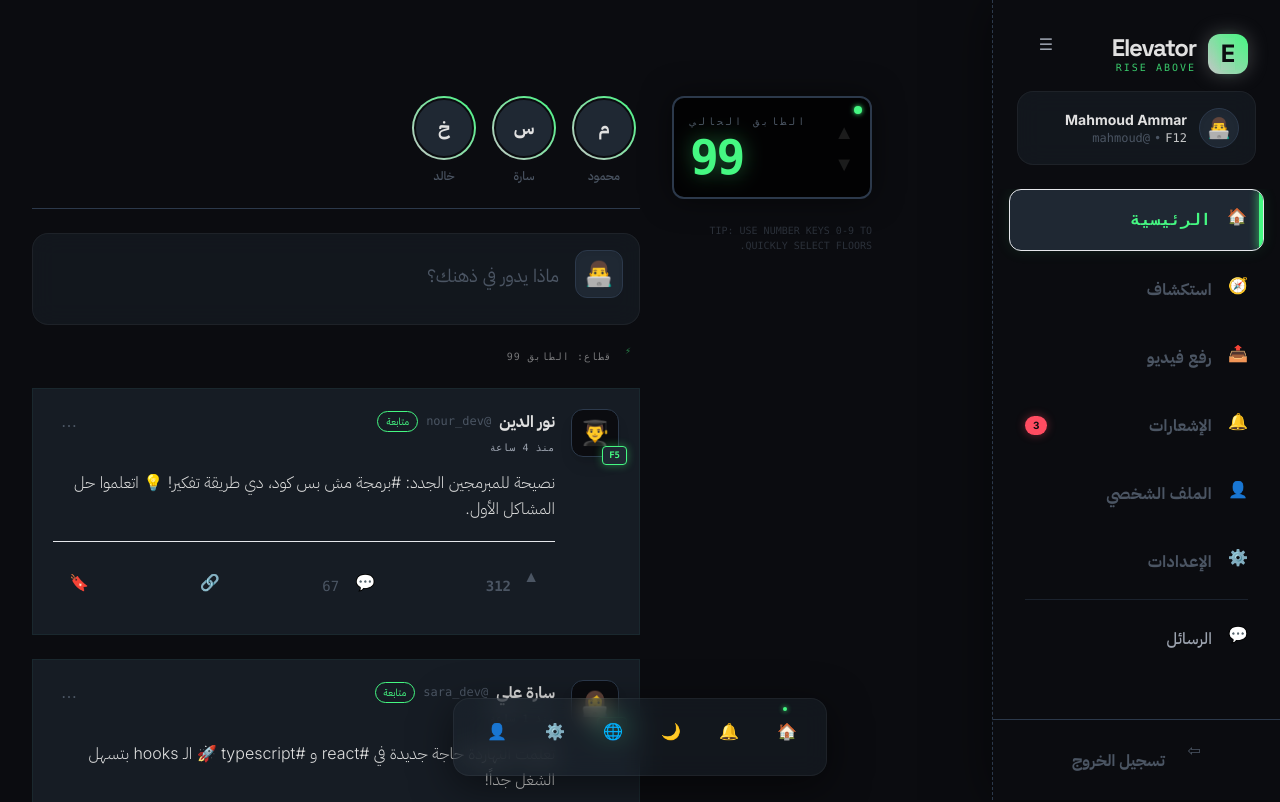
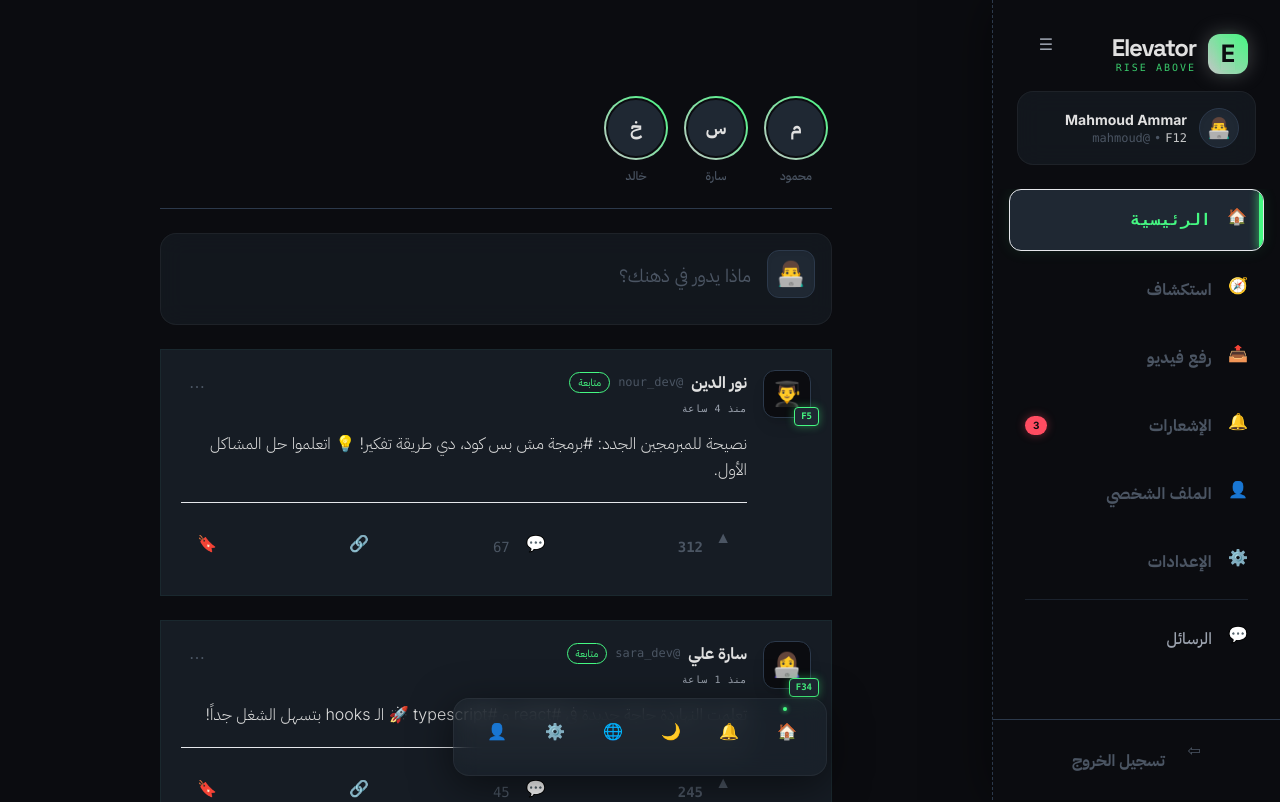
Before and after one commit to mahmoud-ammar584/elevator, a React (Vite) app: page / in a window 1280 px wide. Shown: the top 802 px of the page. Built offline with nearby package versions, Linux system fonts and the light colour scheme.

Commit message:
Restore Clean Social Platform focus: Improved mobile responsiveness, fixed sidebar crowding, and optimized dock behavior

```diff
--- a/src/App.tsx
+++ b/src/App.tsx
@@ -15,7 +15,6 @@ import SkeletonPost from './components/SkeletonPost';
 import FooterModal from './components/FooterModal';
 import FloatingDock from './components/FloatingDock';
 import CreatePostInput from './components/CreatePostInput';
-import ElevatorSimulation from './components/elevator/ElevatorSimulation';
 
 // Heavy / Secondary Components (Lazy Loaded)
 const ProfilePage = lazy(() => import('./components/ProfilePage'));
@@ -30,7 +29,7 @@ export default function App(): JSX.Element {
   const { posts, fetchFeed, isLoading, createPost, likeToggle, deletePost } = usePostsStore();
   const {
     isSidebarOpen, toggleSidebar, lang, theme, accentColor,
-    followedUsers, toggleFollow, goToFloor, currentFloor, elevatorStatus
+    followedUsers, toggleFollow
   } = useUIStore();
 
   const [currentPage, setCurrentPage] = useState<'home' | 'settings' | 'profile' | 'notifications' | 'explore' | 'upload'>('home');
@@ -44,21 +43,6 @@ export default function App(): JSX.Element {
   const [activeChat, setActiveChat] = useState<any | null>(null);
   const [newMessage, setNewMessage] = useState('');
   const [showChat, setShowChat] = useState(false);
-
-  // Keyboard Shortcuts (a11y & Polish)
-  useEffect(() => {
-    const handleKeyDown = (e: KeyboardEvent) => {
-      if (e.target instanceof HTMLInputElement || e.target instanceof HTMLTextAreaElement) return;
-
-      // Number keys 0-9 to select floors
-      if (e.key >= '0' && e.key <= '9') {
-        goToFloor(parseInt(e.key));
-        toast(`Moving to floor ${e.key}...`, { icon: '🏙️', duration: 1500 });
-      }
-    };
-    window.addEventListener('keydown', handleKeyDown);
-    return () => window.removeEventListener('keydown', handleKeyDown);
-  }, [goToFloor]);
 
   const isRTL = lang === 'ar';
 
@@ -141,13 +125,8 @@ export default function App(): JSX.Element {
     if (activeHashtag) {
       p = p.filter((item: any) => item.content?.toLowerCase().includes(activeHashtag.toLowerCase()));
     }
-
-    if (currentFloor !== 99) {
-      p = p.filter((item: any) => (item.author?.floor_level || 0) <= currentFloor);
-    }
-
     return p;
-  }, [posts, activeHashtag, currentFloor]);
+  }, [posts, activeHashtag]);
 
   if (!isAuthenticated) {
     return (
@@ -173,33 +152,20 @@ export default function App(): JSX.Element {
       {/* SIDEBAR */}
       <Sidebar activePage={currentPage} setPage={handleSetCurrentPage} openChat={() => setShowChat(true)} />
 
-      {/* Main Layout Area - 3 Column Design (Elevator | Main | Right) */}
+      {/* Main Layout Area - Clean 2-3 Column Design */}
       <div
         className={`
           transition-all duration-300 min-h-screen px-4 lg:px-8 py-20 flex flex-col lg:flex-row gap-8
           ${isSidebarOpen ? (isRTL ? 'lg:pr-[320px]' : 'lg:pl-[320px]') : ''}
         `}
       >
-        {/* LEFT COLUMN: Elevator HUD & Simulation (Hidden on mobile) */}
-        <div className="hidden lg:block w-72 flex-shrink-0" role="complementary" aria-label="Elevator Status">
-          <ElevatorSimulation />
-        </div>
-
         {/* CENTER COLUMN: Content */}
         <div className="flex-1 max-w-2xl mx-auto w-full" role="main">
-          <Suspense fallback={<div className="p-20 text-center animate-pulse">Loading Floor Content...</div>}>
+          <Suspense fallback={<div className="p-20 text-center animate-pulse">Loading Content...</div>}>
             {currentPage === 'home' && (
-              <div className={`space-y-6 ${elevatorStatus === 'moving' ? 'blur-sm grayscale' : 'transition-all duration-700'}`}>
+              <div className="space-y-6">
                 <StoriesBar />
                 <CreatePostInput onPost={handleCreatePost} />
-
-                {/* Floor Status Indicator */}
-                <div className="flex items-center gap-2 px-2 opacity-50 font-mono text-[10px] tracking-widest uppercase">
-                  <Zap className={`w-3 h-3 ${elevatorStatus === 'moving' ? 'text-yellow-400 animate-pulse' : 'text-[var(--elevator-neon)]'}`} />
-                  {elevatorStatus === 'moving'
-                    ? (isRTL ? 'جاري الانتقال...' : 'DEPARTING SECTOR...')
-                    : (isRTL ? `قطاع: الطابق ${currentFloor}` : `Viewing Sector: Floor ${currentFloor}`)}
-                </div>
 
                 {activeHashtag && (
                   <div className="flex items-center justify-between bg-[var(--elevator-card)] p-4 rounded-xl border border-[var(--elevator-neon)]">
--- a/src/store/uiStore.ts
+++ b/src/store/uiStore.ts
@@ -1,21 +1,14 @@
 import { create } from 'zustand';
 import { persist } from 'zustand/middleware';
 
-export type ElevatorStatus = 'idle' | 'moving' | 'opening' | 'open' | 'closing';
-
 interface UIState {
-  // Existing state
+  // Core UI state
   lang: 'en' | 'ar';
   theme: 'light' | 'dark';
   accentColor: string;
   isSidebarOpen: boolean;
   followedUsers: string[];
   autoSimulateNotifications: boolean;
-
-  // Elevator Simulation State
-  currentFloor: number;
-  targetFloor: number;
-  elevatorStatus: ElevatorStatus;
 
   // Actions
   toggleLang: () => void;
@@ -25,26 +18,17 @@ interface UIState {
   toggleSidebar: () => void;
   toggleFollow: (userId: string) => void;
   setAutoSimulateNotifications: (auto: boolean) => void;
-
-  // Elevator Actions
-  goToFloor: (floor: number) => void;
-  setElevatorStatus: (status: ElevatorStatus) => void;
-  arrivedAtFloor: () => void;
 }
 
 export const useUIStore = create<UIState>()(
   persist(
-    (set, get) => ({
+    (set) => ({
       lang: 'ar',
       theme: 'dark',
       accentColor: '#45F882',
       isSidebarOpen: true,
       followedUsers: [],
       autoSimulateNotifications: true,
-
-      currentFloor: 99, // Start at the top floor (Lobby of the elite)
-      targetFloor: 99,
-      elevatorStatus: 'idle',
 
       toggleLang: () => set((state) => ({ lang: state.lang === 'en' ? 'ar' : 'en' })),
       toggleTheme: () => set((state) => ({ theme: state.theme === 'light' ? 'dark' : 'light' })),
@@ -59,23 +43,6 @@ export const useUIStore = create<UIState>()(
       })),
 
       setAutoSimulateNotifications: (auto) => set({ autoSimulateNotifications: auto }),
-
-      goToFloor: (floor) => {
-        const { currentFloor, elevatorStatus } = get();
-        if (floor === currentFloor || elevatorStatus !== 'idle') return;
-
-        set({
-          targetFloor: floor,
-          elevatorStatus: 'moving'
-        });
-      },
-
-      setElevatorStatus: (status) => set({ elevatorStatus: status }),
-
-      arrivedAtFloor: () => set((state) => ({
-        currentFloor: state.targetFloor,
-        elevatorStatus: 'opening'
-      })),
     }),
     {
       name: 'elevator-ui-storage',
@@ -84,7 +51,6 @@ export const useUIStore = create<UIState>()(
         theme: state.theme,
         accentColor: state.accentColor,
         followedUsers: state.followedUsers,
-        currentFloor: state.currentFloor,
       }),
     }
   )
```
